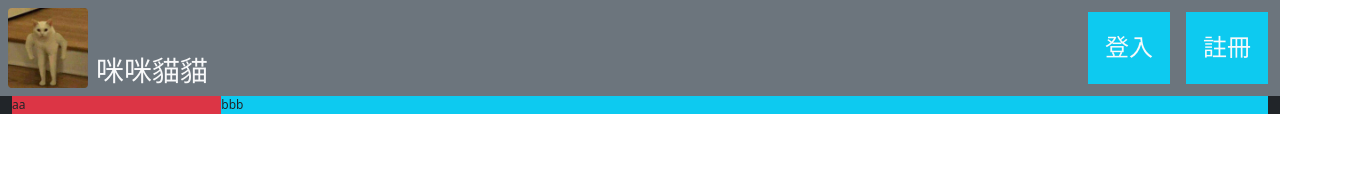
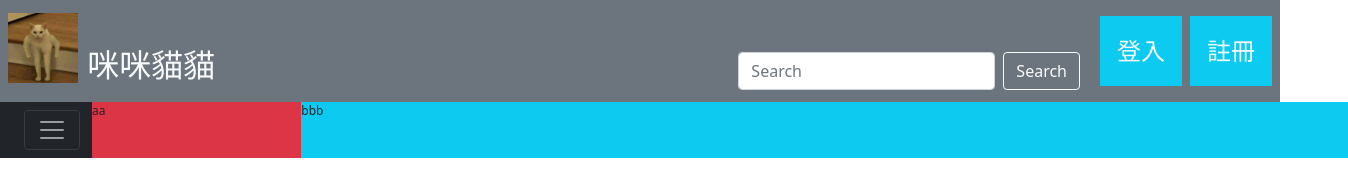
Before and after one commit to weneeacan/weneeacan.github.io, a website: page index.html in a window 1280 px wide. Shown: the whole page, 1348 px wide, since content can reach past the window. Drawn offline with nearby package versions, Linux system fonts and the light colour scheme.

Commit message:
#comment 更新 index:header

```diff
--- a/index.html
+++ b/index.html
@@ -12,24 +12,47 @@
 
 <body>
     <div class="header bg-secondary" style=" height: auto;">
-        <div class="d-flex justify-content-between">
-            <div class="d-flex align-items-end">
-                <img src="asset/logo.JPG" class="rounded m-2" style="width: 80px;">
-                <h3 class=" text-light">咪咪貓貓</h3>
+
+        <nav class="navbar navbar-light bg-secondary d-flex justify-content-between">
+            <div class="d-flex mx-2">
+                <a class="navbar-brand" href="#">
+                    <img src="asset/logo.JPG" height="70px" class="d-inline-block align-text-bottom">
+                    <span class=" text-light fs-2 mx-1">咪咪貓貓</span>
+                </a>
             </div>
-            <div class="d-flex m-1">
-                <div class="m-2 bg-info">
+            <div class="d-flex m-1 align-items-end">
+                <form class="d-flex mx-3">
+                    <input class="form-control me-2 " type="search" placeholder="Search">
+                    <button class="btn btn-outline-light" type="submit">Search</button>
+                </form>
+                <div class="m-1 bg-info">
                     <button type="button" class="p-3 text-light fs-4 btn btn-info">登入</button>
                 </div>
-                <div class="m-2 bg-info">
+                <div class="m-1 bg-info">
                     <button type="button" class="p-3 text-light fs-4 btn btn-info">註冊</button>
                 </div>
+
             </div>
-        </div>
+        </nav>
 
     </div>
     <div class="container-fluid bg-dark" style="height: auto;">
         <div class="d-flex">
+
+            <div class="collapse" id="navbarToggleExternalContent">
+                <div class="bg-dark p-4">
+                    <h5 class="text-white h4">Collapsed content</h5>
+                    <span class="text-muted">Toggleable via the navbar brand.</span>
+                </div>
+            </div>
+            <nav class="navbar navbar-dark bg-dark">
+                <div class="container-fluid">
+                    <button class="navbar-toggler" type="button" data-bs-toggle="collapse"
+                        data-bs-target="#navbarToggleExternalContent">
+                        <span class="navbar-toggler-icon"></span>
+                    </button>
+                </div>
+            </nav>
 
             <div class="col-2 bg-danger">aa</div>
             <div class="col-10 bg-info">bbb</div>
```
